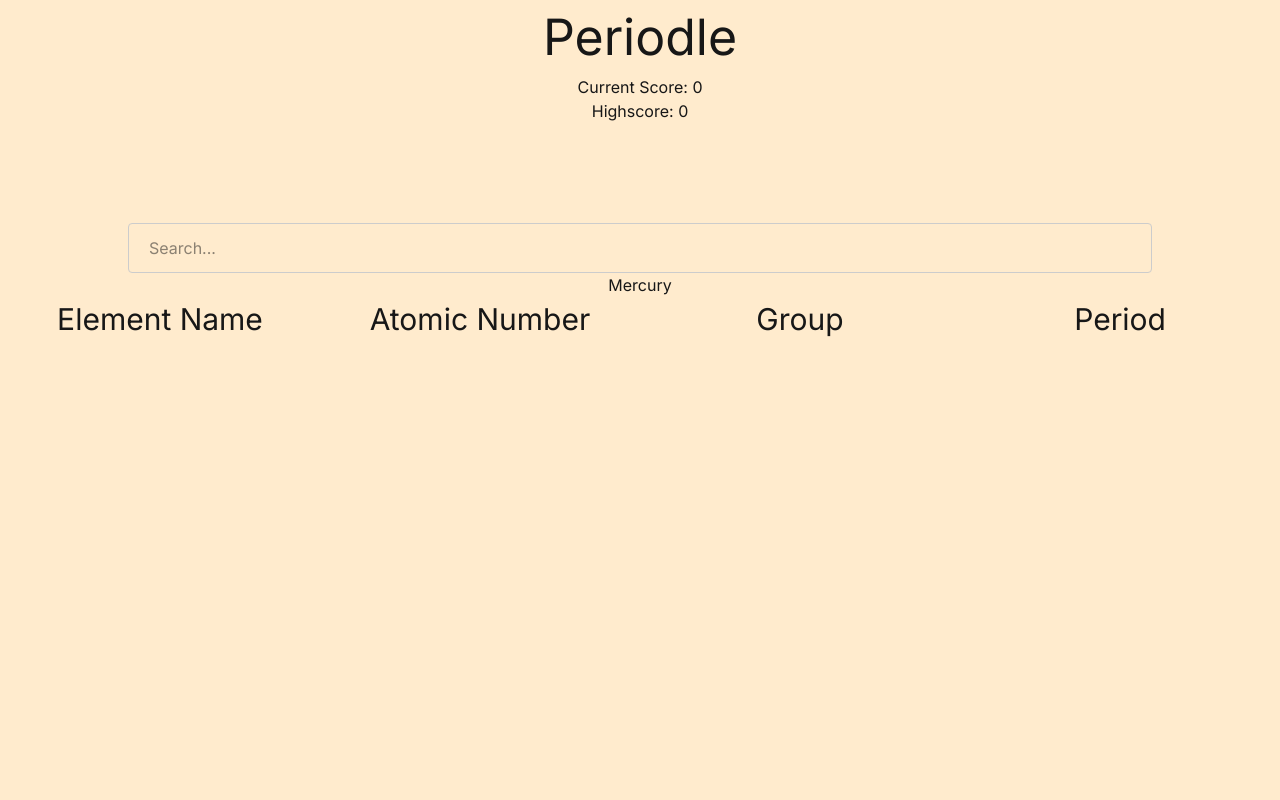
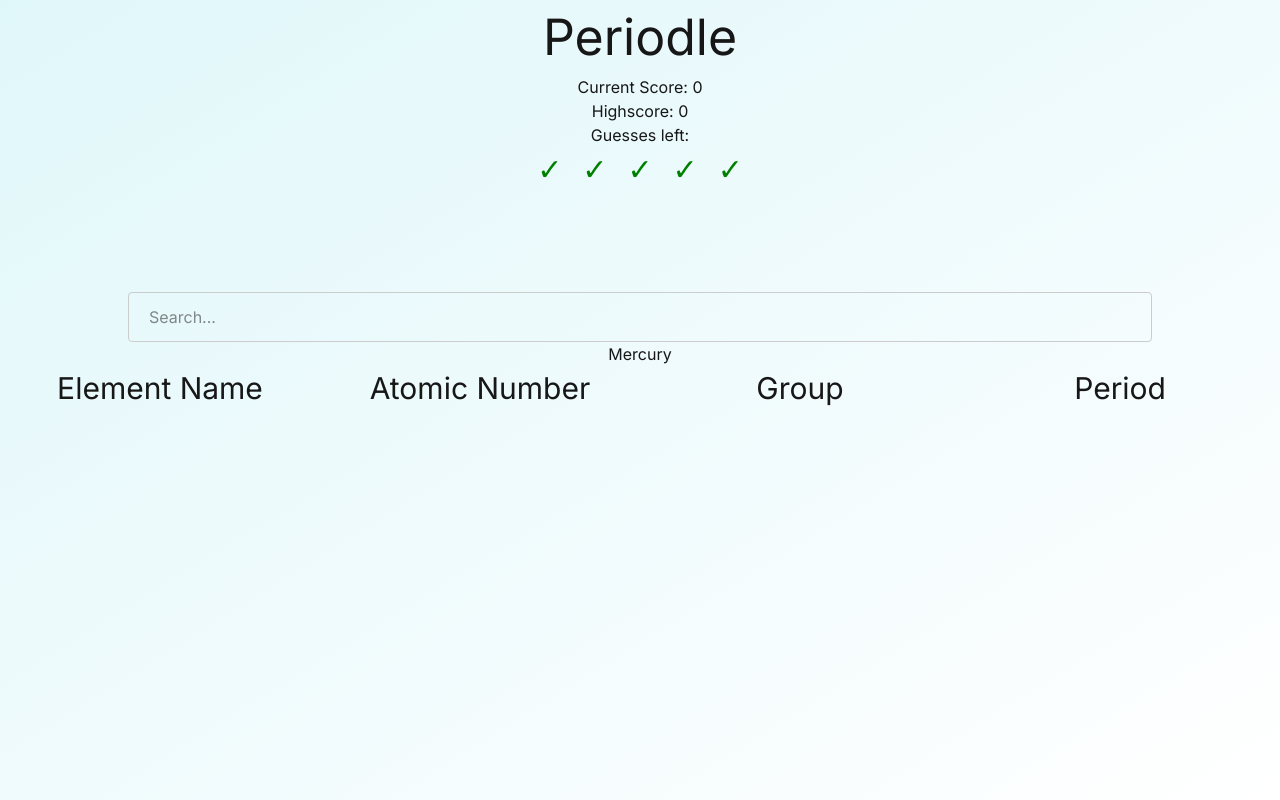
Before and after one commit to mathias1601/Periodle, a Next.js app: page / in a window 1280 px wide. Built offline with nearby package versions, Linux system fonts and the light colour scheme.

Commit message:
feat: Add visual indicator for guesses left

```diff
--- /dev/null
+++ b/app/components/NumGuessContainer.tsx
@@ -0,0 +1,43 @@
+import React from 'react'
+import '../styles/numGuess.css'
+
+interface Props {
+	maxGuesses: number
+	numberOfGuesses: number
+}
+
+
+const NumGuessContainer = ({ maxGuesses, numberOfGuesses }: Props) => {
+
+	const guessesLeft = () => {
+		return Array.from({ length: numberOfGuesses }).map((_, index) => (
+			<div key={index} className='activeGuess'>
+			</div>
+		))
+	}
+	const guessesUsed = () => {
+		return Array.from({ length: maxGuesses - numberOfGuesses }).map((_, index) => (
+			<div key={index} className='inactiveGuess'>
+			</div>
+		))
+	}
+
+	const allGuesses = [...guessesLeft(), ...guessesUsed()]
+
+	const displayGuesses = allGuesses.map((guess, index) => (
+		<div key={index}>
+			{guess}
+		</div>
+	))
+
+	return (
+		<div>
+			<p>Guesses left:</p>
+			<div className='mainContainer'>
+				{displayGuesses}
+			</div>
+		</div>
+	)
+}
+
+export default NumGuessContainer
--- a/app/globals.css
+++ b/app/globals.css
@@ -19,12 +19,20 @@
   }
 }
 
+html,
+body {
+  margin: 0;
+  padding: 0;
+  height: 100%;
+}
+
 body {
   background: var(--background);
   color: var(--foreground);
   font-family: Arial, Helvetica, sans-serif;
-  background-color: blanchedalmond;
+  background: linear-gradient(to bottom right, #e0f7fa, #ffffff);
   text-align: center;
+  height: 100%;
 }
 
 h1 {
--- a/app/page.tsx
+++ b/app/page.tsx
@@ -5,6 +5,7 @@ import { periodicTable } from './global_variables/elements';
 import { PeriodElement } from './types/periodElement';
 import { useEffect, useState } from "react";
 import EndingScreenOverlay from './components/EndingScreenOverlay';
+import NumGuessContainer from './components/NumGuessContainer';
 
 export default function Home() {
 
@@ -28,15 +29,20 @@ export default function Home() {
 
   //Loads the local storage to get pre-existing highcsore
   useEffect(() => {
-    const saved = localStorage.getItem('highscore');
-    if (saved) {
-      setHighscore(JSON.parse(saved));
+    const savedHighScore = localStorage.getItem('highscore');
+    const savedCurrentScore = localStorage.getItem('currentscore');
+    if (savedHighScore) {
+      setHighscore(JSON.parse(savedHighScore));
+    }
+    if (savedCurrentScore) {
+      setHighscore(JSON.parse(savedCurrentScore));
     }
   }, []);
 
-  //Saves the highscore to local storage on the browser
+  //Saves the highscore and current score to local storage on the browser
   useEffect(() => {
     localStorage.setItem('highscore', JSON.stringify(highscore));
+    localStorage.setItem('currentscore', JSON.stringify(score));
   }, [highscore]);
 
   const fetchElementData = async (name: string) => {
@@ -67,9 +73,11 @@ export default function Home() {
     if (guessedElement === correctElement?.name) {
       setWin(true)
     }
+    else {
+      setGuessNumber(guessNumber + 1)
+    }
 
     setGuessList(prev => [...prev, periodicTable.find(element => element.name === guessedElement)])
-    setGuessNumber(guessNumber + 1)
   }, [guessedElement])
 
   // Local data fetcher
@@ -112,10 +120,11 @@ export default function Home() {
 
 
   return (
-    <div>
+    <div className='mainHome'>
       <h1>Periodle</h1>
       <p>Current Score: {score}</p>
       <p>Highscore: {highscore}</p>
+      <NumGuessContainer maxGuesses={maxGuesses} numberOfGuesses={maxGuesses - guessNumber} />
       <Search setGuessedElement={setGuessedElement} search={search} setSearch={setSearch} firstSixMatching={firstSixMatching} setFirstSixMatching={setFirstSixMatching} />
       {correctElement?.name}
       <Grid guessList={guessList} correctElement={correctElement} />
--- /dev/null
+++ b/app/styles/numGuess.css
@@ -0,0 +1,18 @@
+.mainContainer {
+    display: flex;
+    justify-content: center;
+    align-items: center;
+    gap: 20px;
+}
+
+.activeGuess:after {
+    color: green;
+    content: "✓";
+    font-size: 30px;
+}
+
+.inactiveGuess:after {
+    color: red;
+    content: "✗";
+    font-size: 30px;
+}
```
